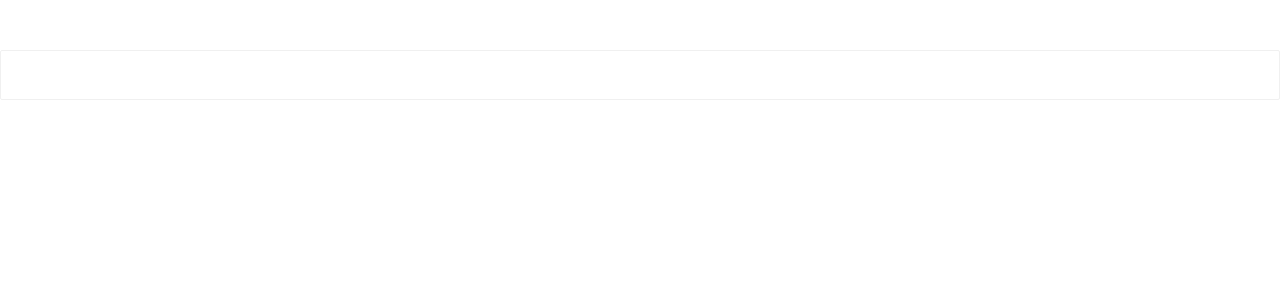
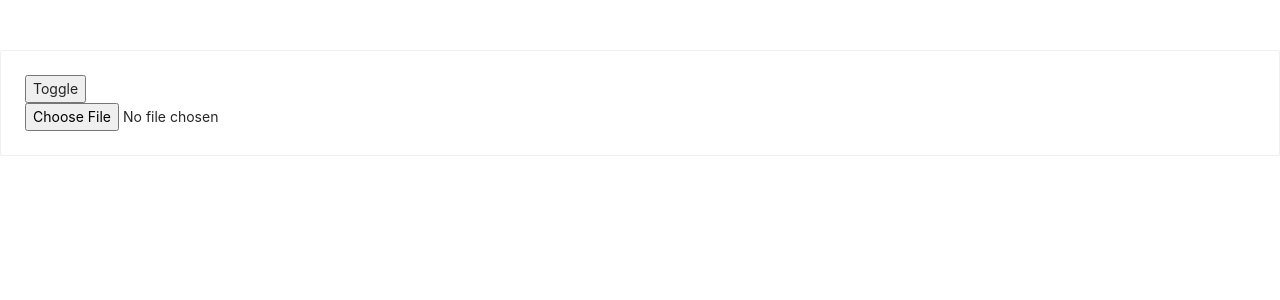
Before and after one commit to elpulgadev/run-reactjs, a React (Create React App) app: page / in a window 1280 px wide. Shown: the top 300 px of the page. Built offline with nearby package versions, Linux system fonts and the light colour scheme.

Commit message:
add useEffect three

```diff
--- a/src/App.js
+++ b/src/App.js
@@ -34,6 +34,7 @@
 // import UseEffect from './components/investigate/UseEffect';
 // import UseEffectOne from './components/investigate/UseEffectOne';
 // import UseEffectTwo from "./components/investigate/UseEffectTwo";
+import UseEffectThree from "./components/investigate/UseEffectThree";
 // import UseReducer from './components/investigate/UseReducer';
 // import UseEffectPreviewAvatar from './components/investigate/UseEffectPreviewAvatar';
 // import UseEffectTimeFunction from './components/investigate/UseEffectTimeFunction';
@@ -78,6 +79,7 @@
       {/* <UseEffect /> */}
       {/* <UseEffectOne /> */}
       {/* <UseEffectTwo /> */}
+      <UseEffectThree />
       {/* <UseReducer /> */}
       {/* <UseEffectPreviewAvatar /> */}
       {/* <UseEffectTimeFunction /> */}
--- /dev/null
+++ b/src/components/investigate/UseEffectThree/Content.jsx
@@ -0,0 +1,34 @@
+import { useState, useEffect } from "react";
+
+function Content() {
+  const [avatar, setAvatar] = useState();
+
+  const handlePreviewAvatar = (e) => {
+    const file = e.target.files[0];
+
+    const urlObject = URL.createObjectURL(file);
+
+    console.log(urlObject);
+
+    setAvatar(urlObject);
+  };
+
+  useEffect(() => {
+    return () => {
+      URL.revokeObjectURL(avatar);
+    };
+  }, [avatar]);
+
+  return (
+    <>
+      <div>
+        <input type="file" onChange={handlePreviewAvatar} />
+      </div>
+      {avatar && <img src={avatar} width="80%" alt="" />}
+    </>
+  );
+}
+
+export default Content;
+
+// cleanup luôn được gọi trước khi callback được gọi (trừ lần mounted)
--- /dev/null
+++ b/src/components/investigate/UseEffectThree/index.jsx
@@ -0,0 +1,16 @@
+import { useState } from "react";
+
+import Content from "./Content";
+
+function UseEffectThree() {
+  const [toggle, setToggle] = useState(false);
+
+  return (
+    <div>
+      <button onClick={() => setToggle(!toggle)}>Toggle</button>
+      <Content />
+    </div>
+  );
+}
+
+export default UseEffectThree;
```
Also changed, not shown: src/components/investigate/UseEffect/index.jsx (+6 -23 lines), src/components/investigate/UseEffectTwo/index.jsx (+8 -2 lines), 1 other file (tests, documents, lock files or other folders).
